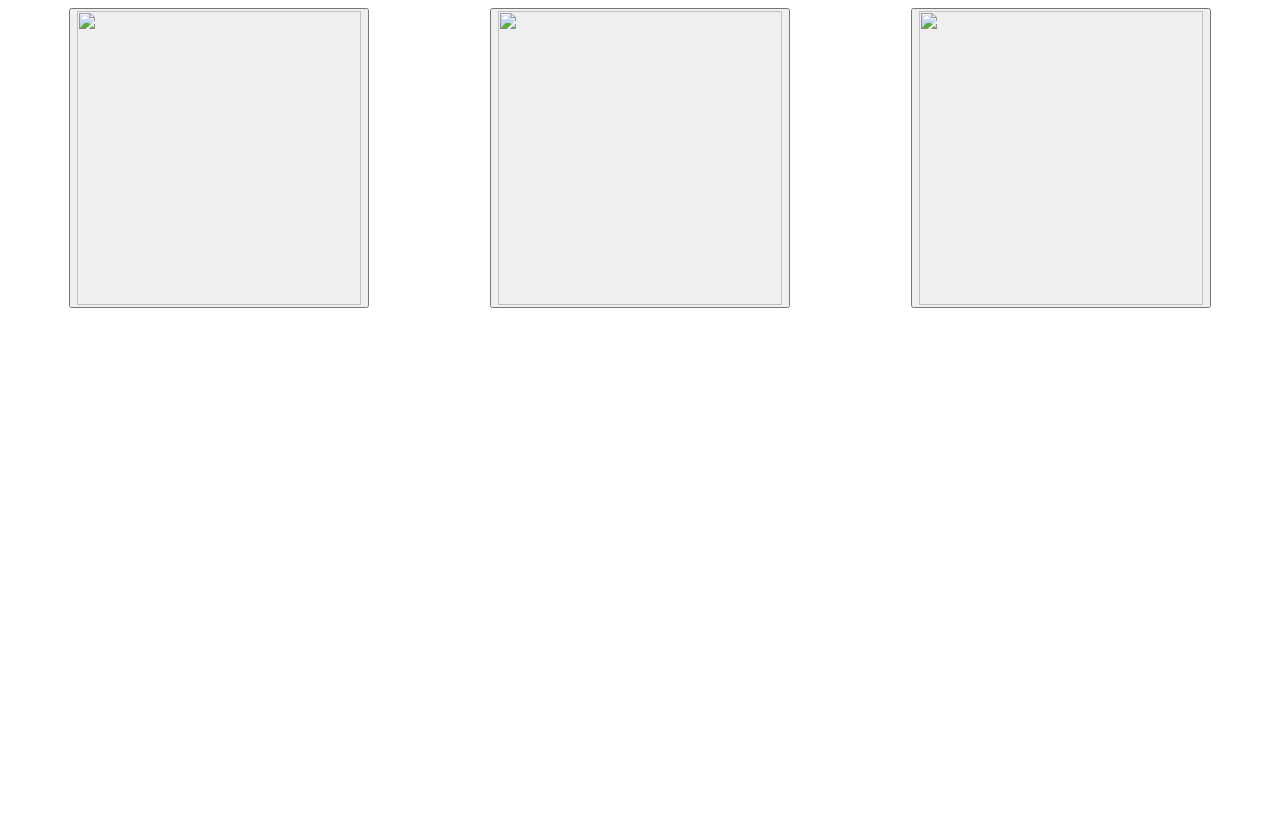
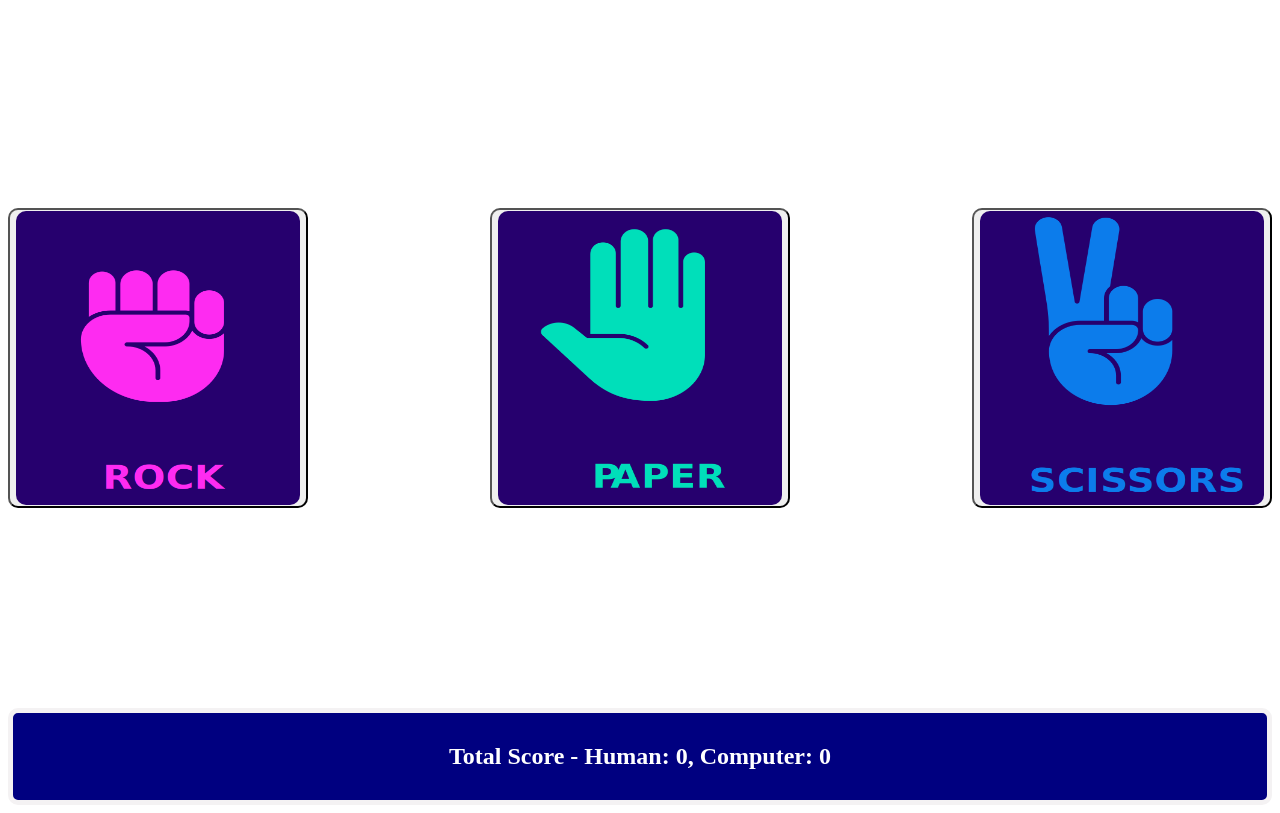
Before and after one commit to 404NotAFriend/404RockPaperScissors, a plain HTML site: page index.html in a window 1280 px wide. Drawn offline with Linux system fonts and the light colour scheme.

Commit message:
Added formatting code to javascript file Created new css format for body etc Changed images for rock paper and scissors Created new css format for scoreBoard and buttons

```diff
--- a/index.html
+++ b/index.html
@@ -4,6 +4,7 @@
     <meta charset="UTF-8" />
     <meta name="viewport" content="width=device-width, initial-scale=1.0" />
     <title>Rock Paper Scissors JS Game</title>
+    <link rel="stylesheet" href="styles.css" />
   </head>
   <body></body>
   <script src="rockpaperscissors.js"></script>
--- a/rockpaperscissors.js
+++ b/rockpaperscissors.js
@@ -69,27 +69,33 @@ rockButton.id = "rockButton";
 rockButton.innerHTML = '<img src="rock.png" />';
 rockButton.style.width = "300px";
 rockButton.style.height = "300px";
+rockButton.style.borderRadius = "10px";
 const img = rockButton.querySelector("img");
 img.style.width = "100%"; // Make the image fill the button's width
-img.style.height = "100%"; // Keep the image's aspect ratio
+img.style.height = "100%"; //
+img.style.borderRadius = "10px";
 
 const paperButton = document.createElement("button");
 paperButton.id = "paperButton";
 paperButton.innerHTML = '<img src="paper.png" />';
 paperButton.style.width = "300px";
 paperButton.style.height = "300px";
+paperButton.style.borderRadius = "10px";
 const img2 = paperButton.querySelector("img");
 img2.style.width = "100%"; // Make the image fill the button's width
 img2.style.height = "100%"; //
+img2.style.borderRadius = "10px";
 
 const scissorsButton = document.createElement("button");
 scissorsButton.id = "scissorsButton";
 scissorsButton.innerHTML = '<img src="scissors.png" />';
 scissorsButton.style.width = "300px";
 scissorsButton.style.height = "300px";
+scissorsButton.style.borderRadius = "10px";
 const img3 = scissorsButton.querySelector("img");
 img3.style.width = "100%"; // Make the image fill the button's width
 img3.style.height = "100%"; //
+img3.style.borderRadius = "10px";
 
 rockButton.addEventListener("click", () => {
   const humanChoice = "rock";
@@ -126,9 +132,31 @@ scissorsButton.addEventListener("click", () => {
 
 const board = document.createElement("div");
 board.style.display = "flex";
-board.style.justifyContent = "space-around";
+board.style.justifyContent = "space-between";
+board.style.gap = "20px";
+board.style.padding = "200px 0px";
 board.appendChild(rockButton);
 board.appendChild(paperButton);
 board.appendChild(scissorsButton);
 
 document.body.appendChild(board);
+
+const scoreBoard = document.createElement("div");
+scoreBoard.style.display = "flex";
+scoreBoard.style.justifyContent = "center";
+scoreBoard.style.border = "5px solid #F4F2F3";
+scoreBoard.style.borderRadius = "10px";
+scoreBoard.style.backgroundColor = "navy";
+scoreBoard.style.padding = "10px";
+
+const totalScore = document.createElement("h2");
+totalScore.textContent = `Total Score - Human: ${humanScore}, Computer: ${computerScore}`;
+totalScore.style.color = "white";
+scoreBoard.appendChild(totalScore);
+
+document.body.appendChild(scoreBoard);
+
+// Function to update the score board after each round
+function updateScoreBoard() {
+  totalScore.textContent = `Total Score - Human: ${humanScore}, Computer: ${computerScore}`;
+}
```
Also changed, not shown: paper.png (added), rock.png (added), scissors.png (added).
